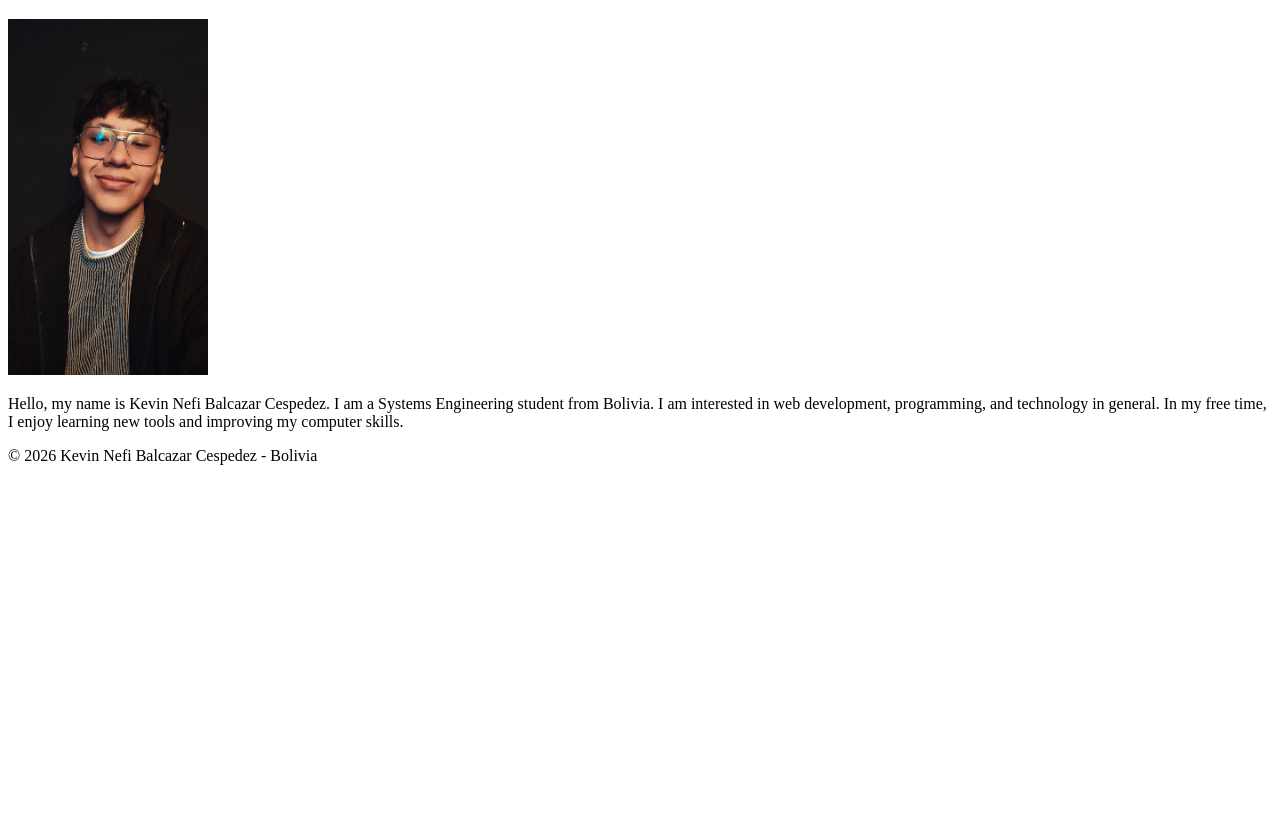
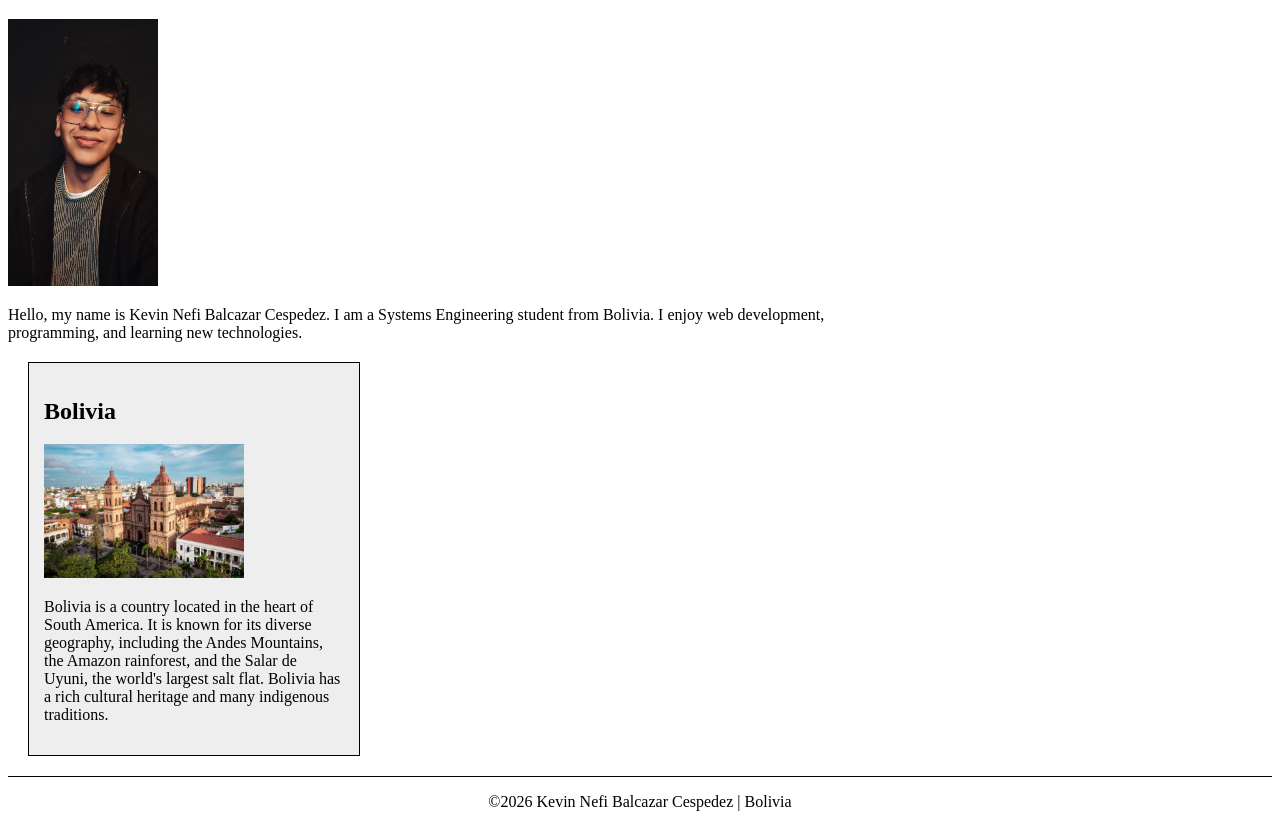
Before and after one commit to kevinnefi-bot/wdd130, a plain HTML site: page index.html in a window 1280 px wide. Shown: the part 87-914 px from the top of the page. Before the commit the page ends 800 px from the top, so only its background shows below. Drawn offline with Linux system fonts and the light colour scheme.

Commit message:
Week 2 homepage updates

```diff
--- a/index.html
+++ b/index.html
@@ -5,6 +5,12 @@
     <meta charset="UTF-8">
     <meta name="viewport" content="width=device-width, initial-scale=1.0">
     <title>Kevin Nefi Balcazar Cespedez | WDD 130</title>
+
+    <meta name="description"
+      content="Kevin Nefi Balcazar Cespedez WDD 130 home page. Systems Engineering student from Bolivia learning HTML and CSS.">
+    <meta name="author" content="Kevin Nefi Balcazar Cespedez">
+
+    <link rel="stylesheet" href="styles/styles.css">
 </head>
 
 <body>
@@ -19,20 +25,30 @@
     <main>
         <h1>Kevin Nefi Balcazar Cespedez | WDD 130</h1>
 
-        <img src="./images/profile.jpg" alt="Photo of Kevin Nefi Balcazar Cespedez" width="200">
+        <img src="images/profile.jpg" alt="Photo of Kevin Nefi Balcazar Cespedez">
 
         <p>
             Hello, my name is Kevin Nefi Balcazar Cespedez. I am a Systems Engineering student from
             Bolivia.
-            I am interested in web development, programming, and technology in general. In my free
-            time,
-            I enjoy learning new tools and improving my computer skills.
+            I enjoy web development, programming, and learning new technologies.
         </p>
-
     </main>
 
+    <aside>
+        <h2>Bolivia</h2>
+
+        <img src="images/bolivia.jpg" alt="Landscape of Bolivia">
+
+        <p>
+            Bolivia is a country located in the heart of South America. It is known for its diverse
+            geography, including the Andes Mountains, the Amazon rainforest, and the Salar de Uyuni,
+            the world's largest salt flat. Bolivia has a rich cultural heritage and many indigenous
+            traditions.
+        </p>
+    </aside>
+
     <footer>
-        <p>© 2026 Kevin Nefi Balcazar Cespedez - Bolivia</p>
+        <p>&copy;2026 Kevin Nefi Balcazar Cespedez | Bolivia</p>
     </footer>
 
 </body>
--- a/styles/styles.css
+++ b/styles/styles.css
@@ -0,0 +1,32 @@
+main {
+    max-width: 840px;
+}
+
+main img {
+    width: 150px;
+    height: auto;
+}
+
+aside {
+    width: 300px;
+    margin: 20px;
+    border: 1px solid #000;
+    padding: 15px;
+    background-color: #eeeeee;
+    color: #000;
+}
+
+aside img {
+    width: 200px;
+    height: auto;
+}
+
+p {
+    padding: 0;
+}
+
+footer {
+    margin-top: 20px;
+    border-top: 1px solid #000;
+    text-align: center;
+}
```
Also changed, not shown: images/bolivia.jpg (added).
